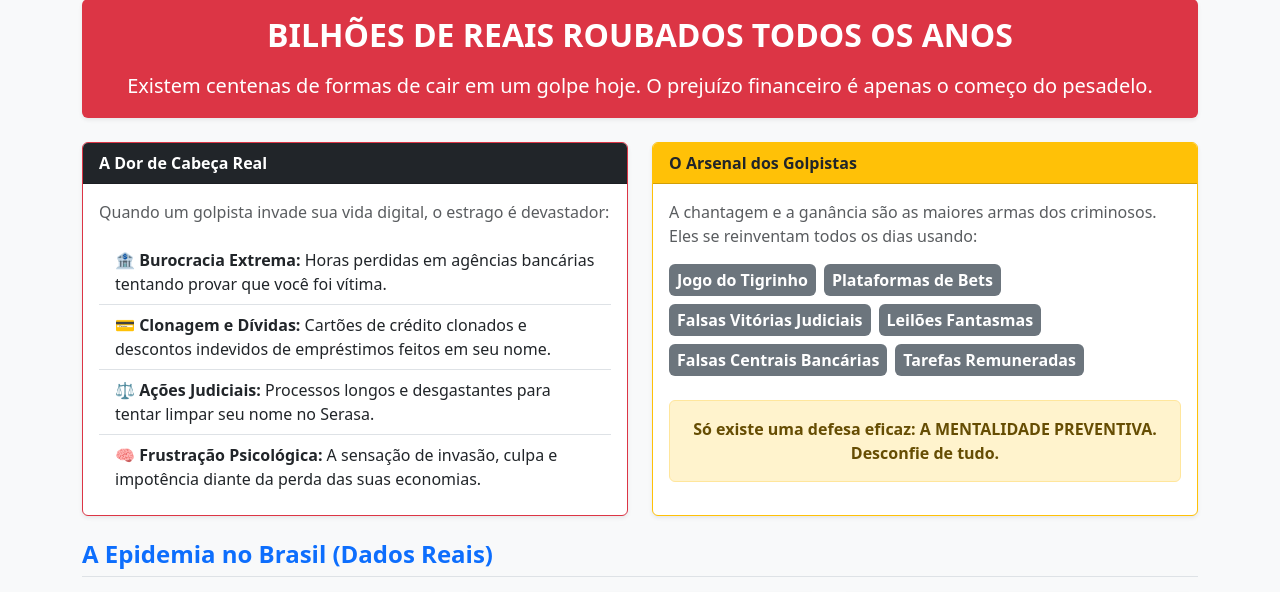
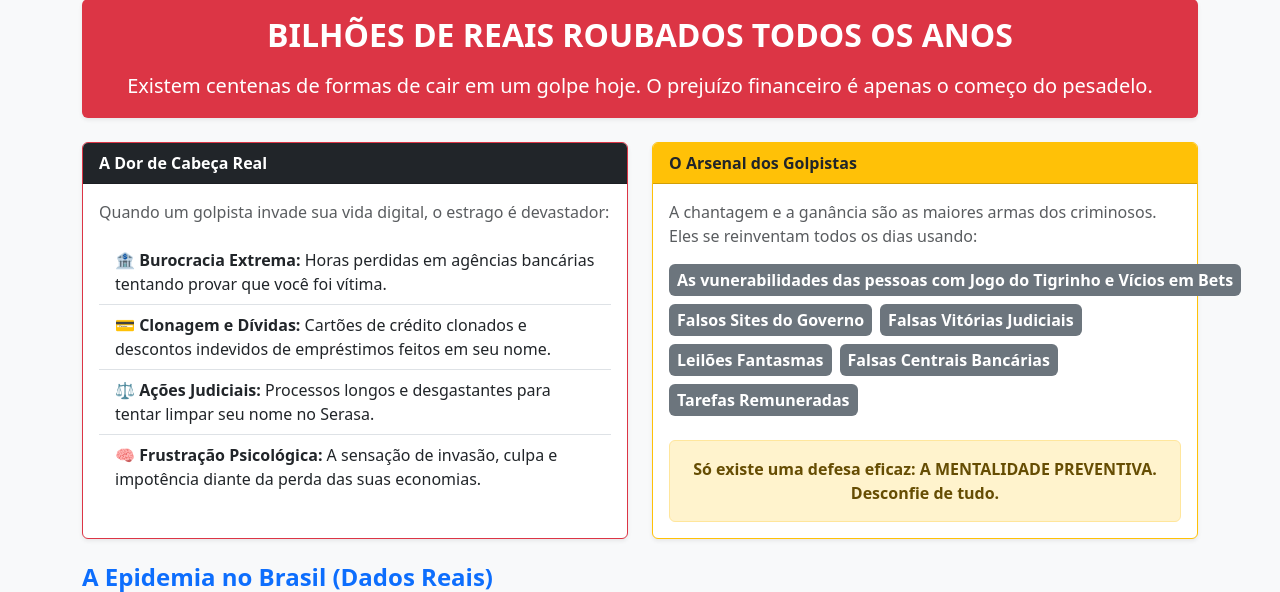
Before and after one commit to ronyvirginio/escudo-cidadao, a Flask app: page / in a window 1280 px wide, after a click on "🚨 O Preço do Golpe". Shown: the part 200-792 px from the top of the page. Run offline with Flask 3, Linux system fonts and the light colour scheme.

Commit message:
sincronizacao 1

```diff
--- a/templates/index.html
+++ b/templates/index.html
@@ -108,8 +108,8 @@
                             <div class="card-body">
                                 <p class="text-muted">A chantagem e a ganância são as maiores armas dos criminosos. Eles se reinventam todos os dias usando:</p>
                                 <div class="d-flex flex-wrap gap-2 mt-3">
-                                    <span class="badge bg-secondary fs-6 p-2">Jogo do Tigrinho</span>
-                                    <span class="badge bg-secondary fs-6 p-2">Plataformas de Bets</span>
+                                    <span class="badge bg-secondary fs-6 p-2">As vunerabilidades das pessoas com Jogo do Tigrinho e Vícios em Bets</span>
+                                    <span class="badge bg-secondary fs-6 p-2">Falsos Sites do Governo</span>
                                     <span class="badge bg-secondary fs-6 p-2">Falsas Vitórias Judiciais</span>
                                     <span class="badge bg-secondary fs-6 p-2">Leilões Fantasmas</span>
                                     <span class="badge bg-secondary fs-6 p-2">Falsas Centrais Bancárias</span>
```
